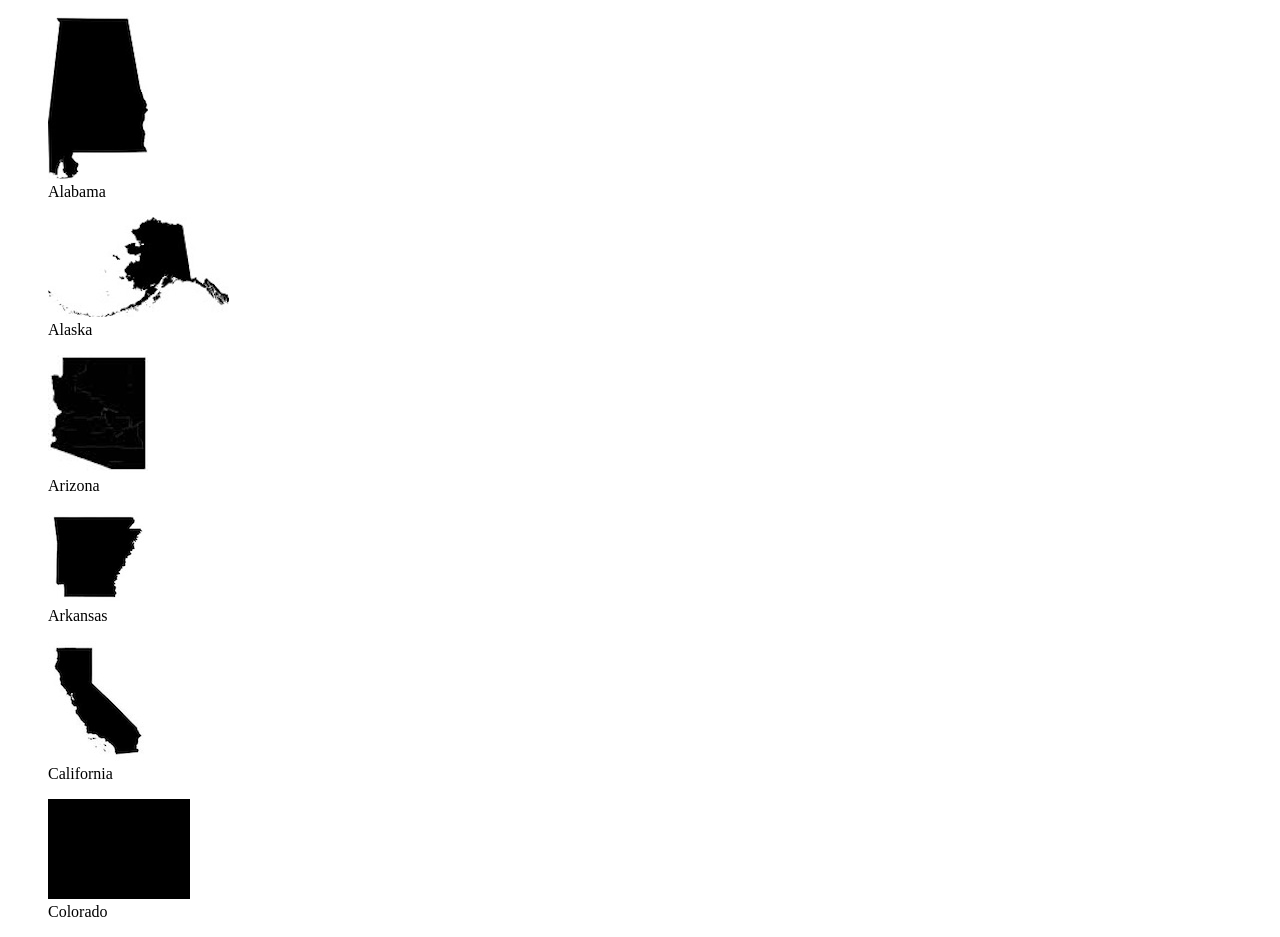
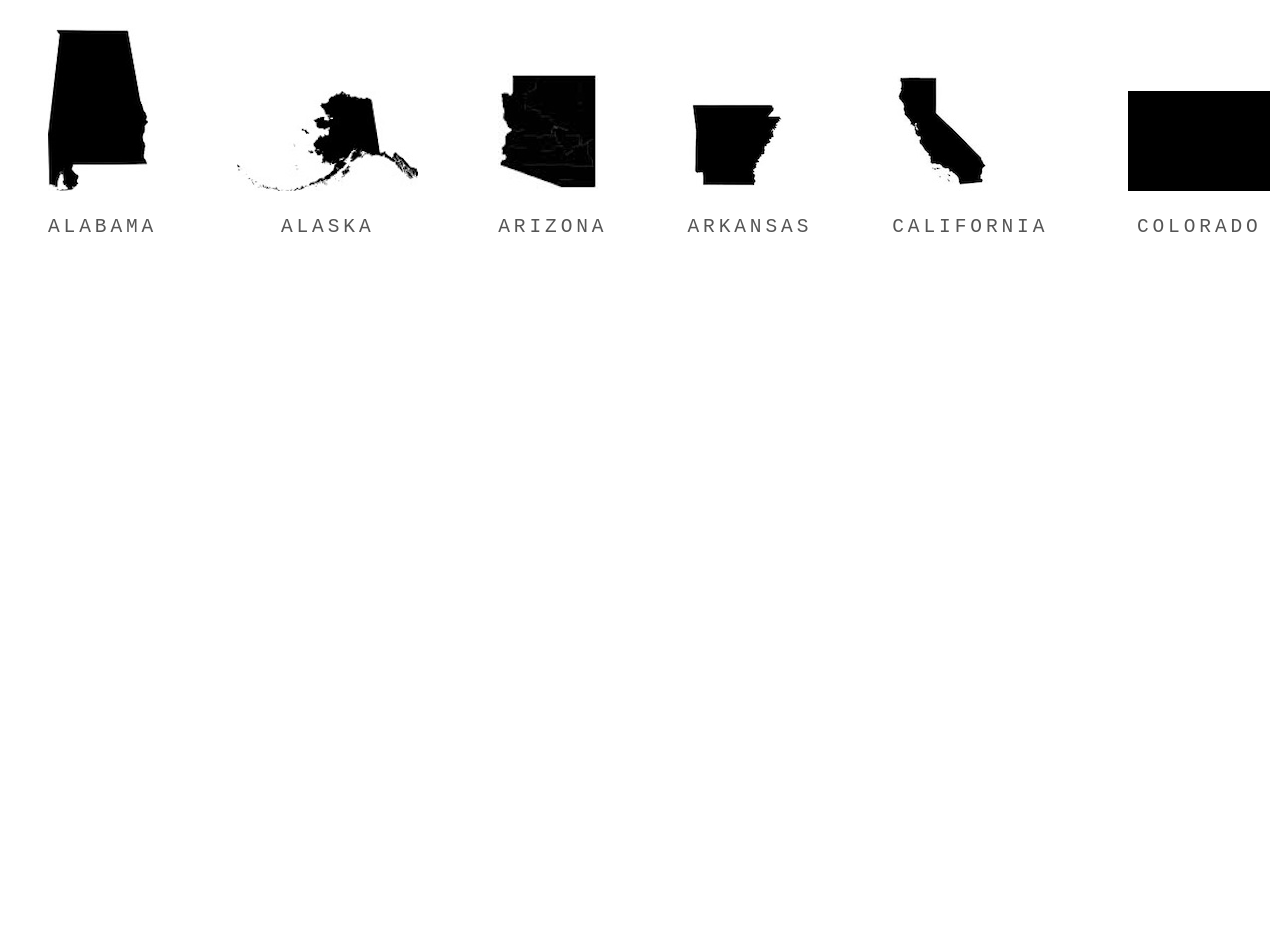
Before and after one commit to hellosaraann/a3-capital-flash-card-app, a plain HTML site: page index.html in a window 1280 px wide. After the commit the page ends 800 px from the top, so only its background shows below. Drawn offline with Linux system fonts and the light colour scheme.

Commit message:
Added some styling with main.css

```diff
--- a/index.html
+++ b/index.html
@@ -3,6 +3,7 @@
   <head>
     <meta charset="utf-8">
     <title>Capital Flash Card App</title>
+    <link rel="stylesheet" type="text/css" href="main.css" />
   </head>
   <body>
     <gallery>
--- /dev/null
+++ b/main.css
@@ -0,0 +1,18 @@
+body {
+  font-family: monospace;
+  font-size: 1.5em;
+  text-transform: uppercase;
+  letter-spacing: .2em;
+  color: #555;
+}
+
+gallery {
+  display: flex;
+  justify-content: space-around;
+  align-items: flex-end;
+}
+
+figcaption {
+  text-align: center;
+  padding: 1em 0;
+}
```
